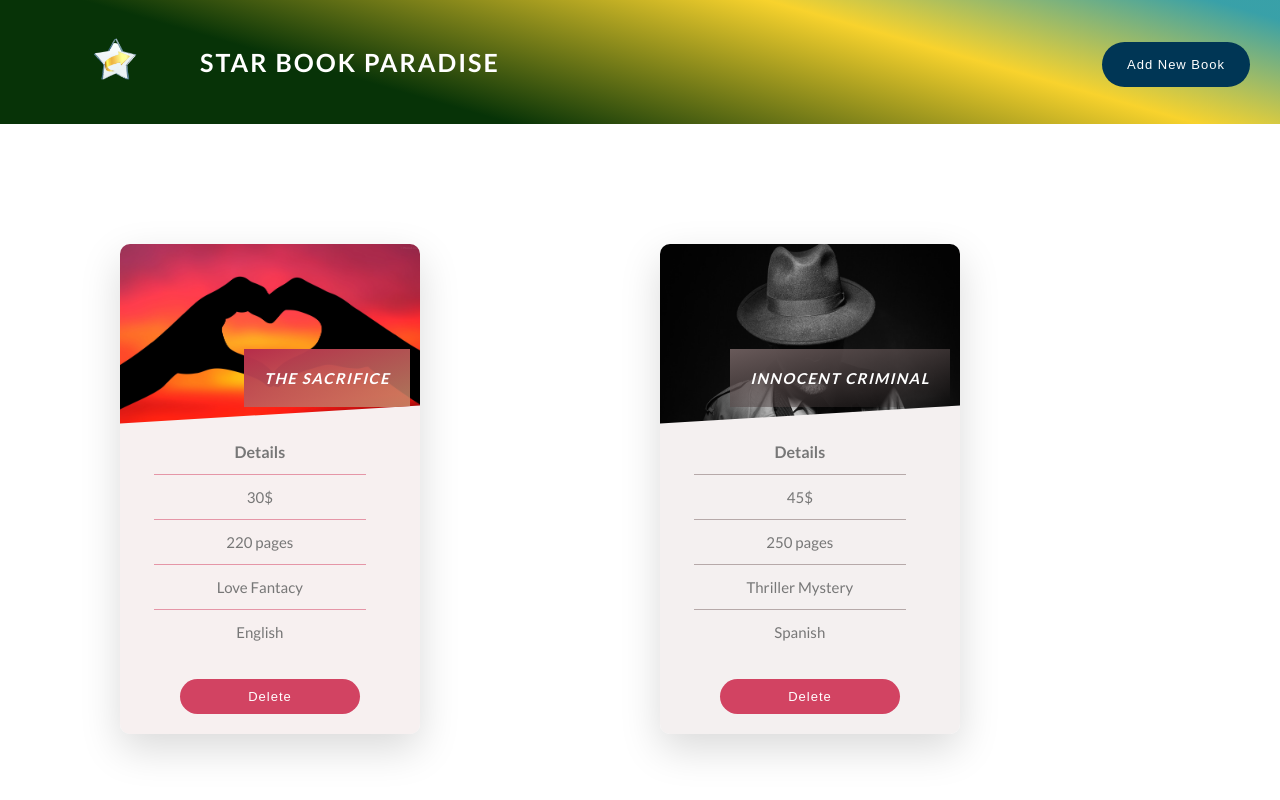
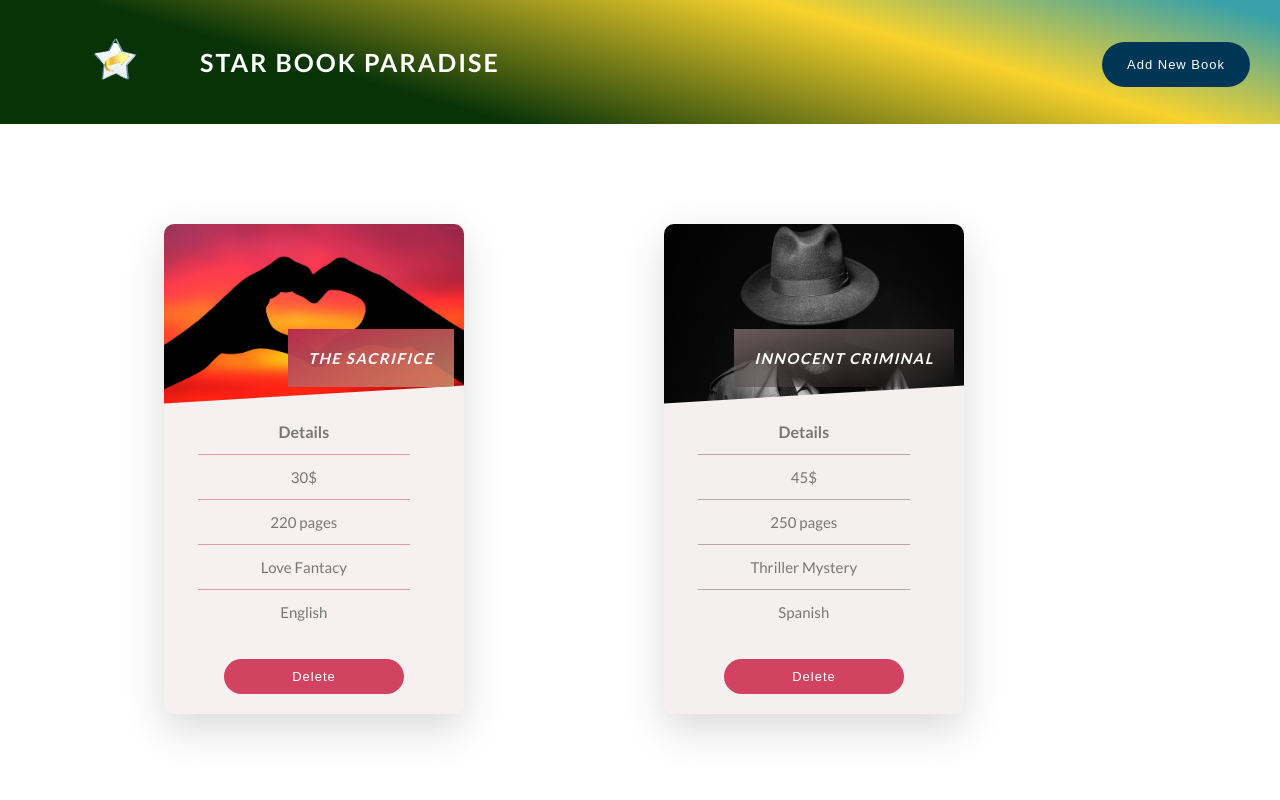
Before and after one commit to sandeep194920/BookLibrary, a React (Create React App) app: page / in a window 1280 px wide. Shown: the top 800 px of the page. Built offline with nearby package versions, Linux system fonts and the light colour scheme.

Commit message:
updated readme file

```diff
--- a/src/components/Book/Book.module.scss
+++ b/src/components/Book/Book.module.scss
@@ -24,7 +24,7 @@ $color-light-pink: rgb(202, 142, 106);
   border-radius: 1rem;
   overflow: hidden;
   box-shadow: 0rem 1.5rem 4rem rgba($color-black, 0.15);
-  margin: 12rem;
+  margin: 10rem;
 
   @media only screen and (max-width: 600px) {
     margin: 8rem auto;
--- a/src/components/Books/Books.module.scss
+++ b/src/components/Books/Books.module.scss
@@ -4,6 +4,8 @@ $color-warning: rgb(192, 43, 43);
   display: flex;
   flex-wrap: wrap;
   max-width: 100%;
+  width: 90%;
+  margin: auto;
   @media only screen and (max-width: 1200px) {
     flex-direction: column;
     align-items: center;
```
Also changed, not shown: 1 other file (tests, documents, lock files or other folders).
